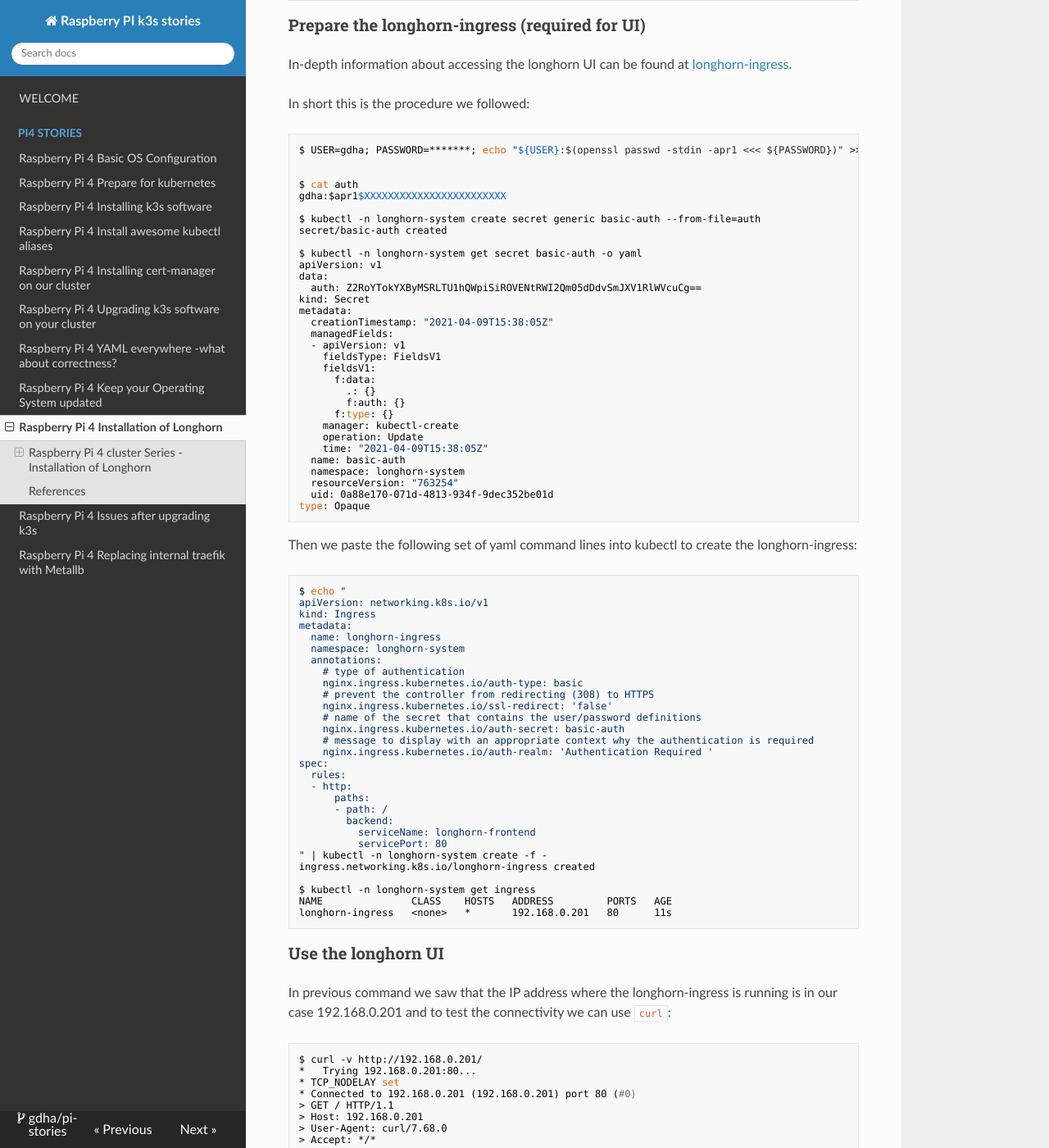
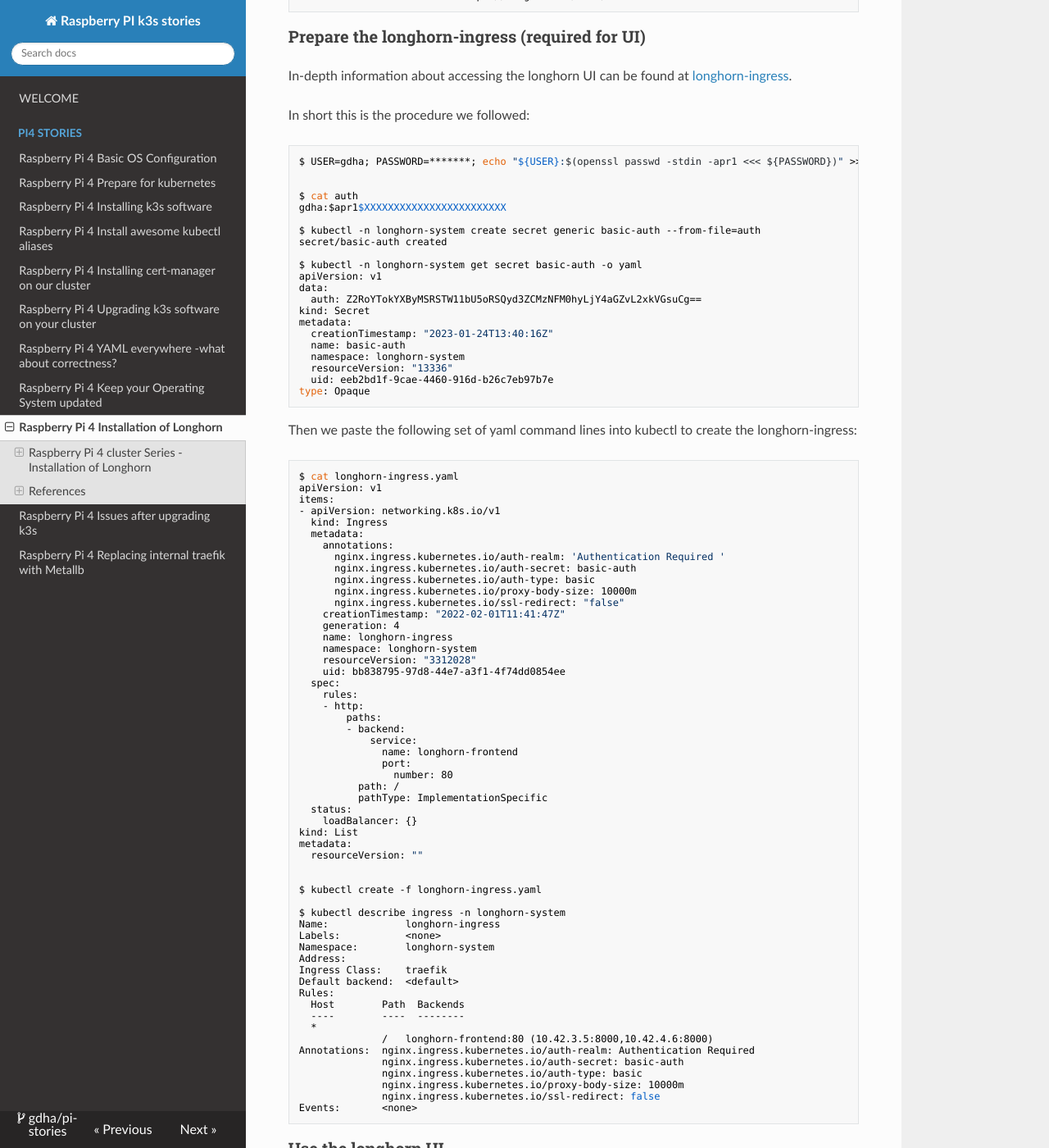
Before and after one commit to gdha/pi-stories, an MkDocs documentation site: the page built from docs/pi-stories9.md, in a window 1280 px wide and 1400 px high, scrolled down 1339 px. Shown: the whole window at 82% size. Built offline with MkDocs 1.6.1, drawn with Linux system fonts in a browser that asks for light colours; nearby versions of some CDN libraries; some of the changed text lies outside the part shown.

Commit message:
update metalllb/treafik and longhorn sections

````diff
--- a/docs/pi-stories11.md
+++ b/docs/pi-stories11.md
@@ -47,45 +47,30 @@
 kiwigrid	https://kiwigrid.github.io
 metallb 	https://metallb.github.io/metallb
 
-$ helm install metallb metallb/metallb --namespace kube-system \
-   --set configInline.address-pools[0].name=default \
-   --set configInline.address-pools[0].protocol=layer2 \
-   --set configInline.address-pools[0].addresses[0]=192.168.0.240-192.168.0.250
-
-W0523 12:38:34.591089   84914 warnings.go:70] policy/v1beta1 PodSecurityPolicy is deprecated in v1.21+, unavailable in v1.25+
-W0523 12:38:34.600588   84914 warnings.go:70] policy/v1beta1 PodSecurityPolicy is deprecated in v1.21+, unavailable in v1.25+
-W0523 12:38:34.788874   84914 warnings.go:70] policy/v1beta1 PodSecurityPolicy is deprecated in v1.21+, unavailable in v1.25+
-W0523 12:38:34.790806   84914 warnings.go:70] policy/v1beta1 PodSecurityPolicy is deprecated in v1.21+, unavailable in v1.25+
+$ helm install metallb metallb/metallb --namespace kube-system -f metallb-values.yaml
 NAME: metallb
-LAST DEPLOYED: Mon May 23 12:38:29 2022
+LAST DEPLOYED: Tue Jan 24 11:24:43 2023
 NAMESPACE: kube-system
 STATUS: deployed
 REVISION: 1
 TEST SUITE: None
 NOTES:
 MetalLB is now running in the cluster.
-LoadBalancer Services in your cluster are now available on the IPs you
-defined in MetalLB's configuration:
 
-config:
-  address-pools:
-  - addresses:
-    - 192.168.0.240-192.168.0.250
-    name: default
-    protocol: layer2
+Now you can configure it via its CRs. Please refer to the metallb official docs
+on how to use the CRs.
+```
 
-To see IP assignments, try `kubectl get services`.
-```
-To verify if our IP range was properly accepted by our helm command we could run:
+We still have the old config of metallb so we save it under the `config.yaml`
 
 ```bash
-$ kubectl get configmap metallb -n kube-system -o yaml
+$ cat >config.yaml <<EOD
 apiVersion: v1
 data:
   config: |
     address-pools:
     - addresses:
-      - 192.168.0.240-192.168.0.250
+      - 192.168.0.230-192.168.0.250
       name: default
       protocol: layer2
 kind: ConfigMap
@@ -104,23 +89,106 @@
   namespace: kube-system
   resourceVersion: "3256248"
   uid: 774b05a7-7ad7-4de3-a9e1-2a636f988ed1
+EOD
 ```
-Where we can see clearly the IP range was accepted, and to verify the load-balancer is working we could execute [4]:
+
+According the procedure to [generate a new CRD resourse file](https://metallb.universe.tf/configuration/migration_to_crds/) we got:
+
+```bash
+$ docker run -d -v $(pwd):/var/input quay.io/metallb/configmaptocrs
+Unable to find image 'quay.io/metallb/configmaptocrs:latest' locally
+latest: Pulling from metallb/configmaptocrs
+9b18e9b68314: Pull complete
+24157a5425f3: Pull complete
+b73e28ff5ad3: Pull complete
+Digest: sha256:6c144621e060722a082f2d5a2c4bd72f81d84f6cedc1153c33bb8f4f1277fac0
+Status: Downloaded newer image for quay.io/metallb/configmaptocrs:latest
+4254ef07d9b01effb956a89628915e4f3da15624e92edfc6c6f415f6fbe201cc
+
+$ cat resources.yaml
+# This was autogenerated by MetalLB's custom resource generator.
+apiVersion: metallb.io/v1beta1
+kind: IPAddressPool
+metadata:
+  creationTimestamp: null
+  name: default
+  namespace: kube-system
+spec:
+  addresses:
+  - 192.168.0.230-192.168.0.250
+status: {}
+---
+apiVersion: metallb.io/v1beta1
+kind: L2Advertisement
+metadata:
+  creationTimestamp: null
+  name: l2advertisement1
+  namespace: kube-system
+spec:
+  ipAddressPools:
+  - default
+status: {}
+---
+```
+
+Now, we can apply (or replace) this in our cluster:
+
+```bash
+$ kubectl create -f resources.yaml
+ipaddresspool.metallb.io/default created
+l2advertisement.metallb.io/l2advertisement1 created
+```
+
+
+To verify if our IP range was properly accepted by our helm command we could run:
+
+```bash
+$ kubectl get customresourcedefinitions.apiextensions.k8s.io ipaddresspools.metallb.io
+NAME                        CREATED AT
+ipaddresspools.metallb.io   2023-01-24T10:24:52Z
+```
+
+### Install NGINX Ingress Controller
+
+To verify the load-balancer is working we could execute [4]:
+
+```bash
+$ kubectl apply -f https://raw.githubusercontent.com/kubernetes/ingress-nginx/controller-v1.5.1/deploy/static/provider/cloud/deploy.yaml
+namespace/ingress-nginx created
+serviceaccount/ingress-nginx created
+serviceaccount/ingress-nginx-admission created
+role.rbac.authorization.k8s.io/ingress-nginx created
+role.rbac.authorization.k8s.io/ingress-nginx-admission created
+clusterrole.rbac.authorization.k8s.io/ingress-nginx created
+clusterrole.rbac.authorization.k8s.io/ingress-nginx-admission created
+rolebinding.rbac.authorization.k8s.io/ingress-nginx created
+rolebinding.rbac.authorization.k8s.io/ingress-nginx-admission created
+clusterrolebinding.rbac.authorization.k8s.io/ingress-nginx created
+clusterrolebinding.rbac.authorization.k8s.io/ingress-nginx-admission created
+configmap/ingress-nginx-controller created
+service/ingress-nginx-controller created
+service/ingress-nginx-controller-admission created
+deployment.apps/ingress-nginx-controller created
+job.batch/ingress-nginx-admission-create created
+job.batch/ingress-nginx-admission-patch created
+ingressclass.networking.k8s.io/nginx created
+validatingwebhookconfiguration.admissionregistration.k8s.io/ingress-nginx-admission created
+```
 
 ```bash
 $ kubectl get svc -n ingress-nginx
 NAME                                 TYPE           CLUSTER-IP      EXTERNAL-IP     PORT(S)                      AGE
-ingress-nginx-controller-admission   ClusterIP      10.43.197.96    <none>          443/TCP                      11d
-ingress-nginx-controller             LoadBalancer   10.43.159.135   192.168.0.240   80:31719/TCP,443:32502/TCP   11d
+ingress-nginx-controller             LoadBalancer   10.43.243.82    192.168.0.231   80:30648/TCP,443:30920/TCP   2m28s
+ingress-nginx-controller-admission   ClusterIP      10.43.232.246   <none>          443/TCP                      2m28s
 ```
 
 Okay, so far so good. However, is the external IP address of our ingress-nginx-controller really open for a connection? To test execute:
 
 ```bash
-$ nc -vz 192.168.0.240 80
-Connection to 192.168.0.240 80 port [tcp/http] succeeded!
-$ nc -vz 192.168.0.240 443
-Connection to 192.168.0.240 443 port [tcp/https] succeeded!
+$ nc -vz 192.168.0.231 80
+Connection to 192.168.0.231 80 port [tcp/http] succeeded!
+gdha@n1:~/projects/WIP$ nc -vz 192.168.0.231 443
+Connection to 192.168.0.231 443 port [tcp/https] succeeded!
 ```
 
 ### Install traefik2 as replacement for the internal traefik of k3s
@@ -182,14 +250,14 @@
 
 ```bash
 $ kubectl get svc -n kube-system | grep traefik
-traefik          LoadBalancer   10.43.21.173   192.168.0.241   80:30339/TCP,443:31587/TCP   2m27s
+traefik                   LoadBalancer   10.43.78.204    192.168.0.230   80:31164/TCP,443:31610/TCP   13m
 ```
 
 We can also check the logs of traefik:
 
 ```bash
 $ kubectl -n kube-system logs $(kubectl -n kube-system get pods --selector "app.kubernetes.io/name=traefik" --output=name)
-time="2022-05-23T12:54:04Z" level=info msg="Configuration loaded from flags."
+time="2023-01-24T13:23:31Z" level=info msg="Configuration loaded from flags."
 ```
 
 When we see above listed line the we are sure traefik is properly installed and configured.
@@ -203,4 +271,8 @@
 
 [3] [Configuring Traefik 2 Ingress for Kubernetes](https://techno-tim.github.io/posts/k3s-traefik-rancher/)
 
-[4] [Kube by example - metallb](https://kubebyexample.com/en/learning-paths/metallb/intro)
+[4] [NGINX Ingress Controller](https://kubernetes.github.io/ingress-nginx/deploy/#bare-metal)
+
+### Edit History
+
+- update with new metallb and NGINC Ingress Controller - 24/Jan/2023
--- a/docs/pi-stories9.md
+++ b/docs/pi-stories9.md
@@ -45,10 +46,10 @@
 
 
 ```bash
-$ helm install longhorn longhorn/longhorn --namespace longhorn-system \
-  --set defaultSettings.defaultDataPath="/app/longhorn/"
+$ helm install longhorn longhorn/longhorn --namespace longhorn-system
+  --set defaultSettings.defaultDataPath="/app/longhorn/" --create-namespace
 NAME: longhorn
-LAST DEPLOYED: Wed Apr 14 09:23:52 2021
+LAST DEPLOYED: Tue Jan 24 14:38:41 2023
 NAMESPACE: longhorn-system
 STATUS: deployed
 REVISION: 1
@@ -79,77 +80,135 @@
 $ kubectl -n longhorn-system get secret basic-auth -o yaml
 apiVersion: v1
 data:
-  auth: Z2RoYTokYXByMSRLTU1hQWpiSiROVENtRWI2Qm05dDdvSmJXV1RlWVcuCg==
+  auth: Z2RoYTokYXByMSRSTW11bU5oRSQyd3ZCMzNFM0hyLjY4aGZvL2xkVGsuCg==
 kind: Secret
 metadata:
-  creationTimestamp: "2021-04-09T15:38:05Z"
-  managedFields:
-  - apiVersion: v1
-    fieldsType: FieldsV1
-    fieldsV1:
-      f:data:
-        .: {}
-        f:auth: {}
-      f:type: {}
-    manager: kubectl-create
-    operation: Update
-    time: "2021-04-09T15:38:05Z"
+  creationTimestamp: "2023-01-24T13:40:16Z"
   name: basic-auth
   namespace: longhorn-system
-  resourceVersion: "763254"
-  uid: 0a88e170-071d-4813-934f-9dec352be01d
+  resourceVersion: "13336"
+  uid: eeb2bd1f-9cae-4460-916d-b26c7eb97b7e
 type: Opaque
 ```
 Then we paste the following set of yaml command lines into kubectl to create the longhorn-ingress:
 
 ```bash
-$ echo "
-apiVersion: networking.k8s.io/v1
-kind: Ingress
+$ cat longhorn-ingress.yaml
+apiVersion: v1
+items:
+- apiVersion: networking.k8s.io/v1
+  kind: Ingress
+  metadata:
+    annotations:
+      nginx.ingress.kubernetes.io/auth-realm: 'Authentication Required '
+      nginx.ingress.kubernetes.io/auth-secret: basic-auth
+      nginx.ingress.kubernetes.io/auth-type: basic
+      nginx.ingress.kubernetes.io/proxy-body-size: 10000m
+      nginx.ingress.kubernetes.io/ssl-redirect: "false"
+    creationTimestamp: "2022-02-01T11:41:47Z"
+    generation: 4
+    name: longhorn-ingress
+    namespace: longhorn-system
+    resourceVersion: "3312028"
+    uid: bb838795-97d8-44e7-a3f1-4f74dd0854ee
+  spec:
+    rules:
+    - http:
+        paths:
+        - backend:
+            service:
+              name: longhorn-frontend
+              port:
+                number: 80
+          path: /
+          pathType: ImplementationSpecific
+  status:
+    loadBalancer: {}
+kind: List
 metadata:
-  name: longhorn-ingress
-  namespace: longhorn-system
-  annotations:
-    # type of authentication
-    nginx.ingress.kubernetes.io/auth-type: basic
-    # prevent the controller from redirecting (308) to HTTPS
-    nginx.ingress.kubernetes.io/ssl-redirect: 'false'
-    # name of the secret that contains the user/password definitions
-    nginx.ingress.kubernetes.io/auth-secret: basic-auth
-    # message to display with an appropriate context why the authentication is required
-    nginx.ingress.kubernetes.io/auth-realm: 'Authentication Required '
-spec:
-  rules:
-  - http:
-      paths:
-      - path: /
-        backend:
-          serviceName: longhorn-frontend
-          servicePort: 80
-" | kubectl -n longhorn-system create -f -
-ingress.networking.k8s.io/longhorn-ingress created
+  resourceVersion: ""
 
-$ kubectl -n longhorn-system get ingress
-NAME               CLASS    HOSTS   ADDRESS         PORTS   AGE
-longhorn-ingress   <none>   *       192.168.0.201   80      11s
+
+$ kubectl create -f longhorn-ingress.yaml
+
+$ kubectl describe ingress -n longhorn-system
+Name:             longhorn-ingress
+Labels:           <none>
+Namespace:        longhorn-system
+Address:
+Ingress Class:    traefik
+Default backend:  <default>
+Rules:
+  Host        Path  Backends
+  ----        ----  --------
+  *
+              /   longhorn-frontend:80 (10.42.3.5:8000,10.42.4.6:8000)
+Annotations:  nginx.ingress.kubernetes.io/auth-realm: Authentication Required
+              nginx.ingress.kubernetes.io/auth-secret: basic-auth
+              nginx.ingress.kubernetes.io/auth-type: basic
+              nginx.ingress.kubernetes.io/proxy-body-size: 10000m
+              nginx.ingress.kubernetes.io/ssl-redirect: false
+Events:       <none>
 ```
 ### Use the longhorn UI
 
 In previous command we saw that the IP address where the longhorn-ingress is running is in our case 192.168.0.201 and to test the connectivity we can use `curl`:
 
 ```bash
-$ curl -v http://192.168.0.201/
-*   Trying 192.168.0.201:80...
+$ curl -v 192.168.0.230:80
+*   Trying 192.168.0.230:80...
 * TCP_NODELAY set
-* Connected to 192.168.0.201 (192.168.0.201) port 80 (#0)
+* Connected to 192.168.0.230 (192.168.0.230) port 80 (#0)
 > GET / HTTP/1.1
-> Host: 192.168.0.201
+> Host: 192.168.0.230
 > User-Agent: curl/7.68.0
 > Accept: */*
-...
+>
+* Mark bundle as not supporting multiuse
+< HTTP/1.1 200 OK
+< Cache-Control: max-age=0
+< Content-Type: text/html
+< Date: Tue, 24 Jan 2023 16:11:19 GMT
+< Etag: W/"63adbe68-401"
+< Last-Modified: Thu, 29 Dec 2022 16:20:56 GMT
+< Server: nginx/1.21.5
+< Vary: Accept-Encoding
+< Transfer-Encoding: chunked
+<
+<!DOCTYPE html>
+<html lang="en">
+
+<head>
+  <meta charset="UTF-8">
+  <meta name="viewport" content="width=device-width, initial-scale=1.0">
+  <meta http-equiv="X-UA-Compatible" content="IE=edge">
+  <!--[if lte IE 10]>
+      <script
+        src="https://as.alipayobjects.com/g/component/??console-polyfill/0.2.2/index.js,media-match/2.0.2/media.match.min.js"></script>
+  <![endif]-->
+  <style>
+    ::-webkit-scrollbar {
+      width: 10px;
+      height: 1px;
+    }
+
+    ::-webkit-scrollbar-thumb {
+      border-radius: 10px;
+      -webkit-box-shadow: inset 0 0 5px rgba(0,0,0,0.1);
+      background: #535353;
+    }
+  </style>
+<link href="./styles.css?e0c09a3f2aae9c069d0c" rel="stylesheet"></head>
+
+<body>
+  <div id="root"></div>
+<script type="text/javascript" src="./runtime~main.6d7bda24.js?e0c09a3f2aae9c069d0c"></script><script type="text/javascript" src="./styles.985bf912.async.js?e0c09a3f2aae9c069d0c"></script><script type="text/javascript" src="./main.c5723e73.async.js?e0c09a3f2aae9c069d0c"></script></body>
+
+</html>
+* Connection #0 to host 192.168.0.230 left intact
 ```
 
-However, we a browser pointing to `http://192.168.0.201/#/dashboard` we get a better overview:
+However, we a browser pointing to `http://192.168.0.230/#/dashboard` we get a better overview:
 
 ![](img/longhorn-dashboard.png)
 
@@ -170,3 +229,8 @@
 [3] [Adding Node Tags to New Nodes](https://longhorn.io/docs/1.1.0/advanced-resources/default-disk-and-node-config/)
 
 [4] [Accessing Loghorn through UI](https://longhorn.io/docs/1.1.0/deploy/accessing-the-ui/longhorn-ingress/)
+
+
+### Edit history
+
+- update for longhorn version 2.4.0 (24/Jan/2023)
````
Also changed, not shown: other parts of docs/pi-stories9.md (+3 -2 lines).
